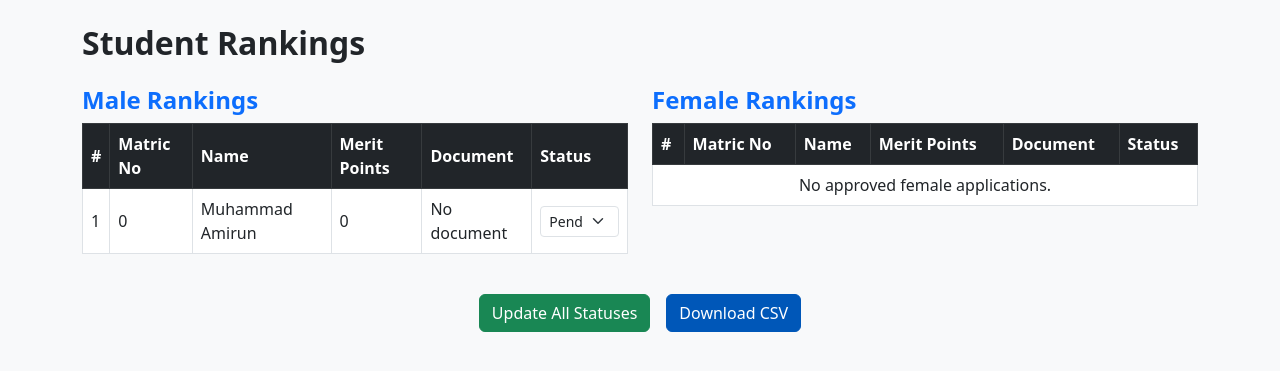
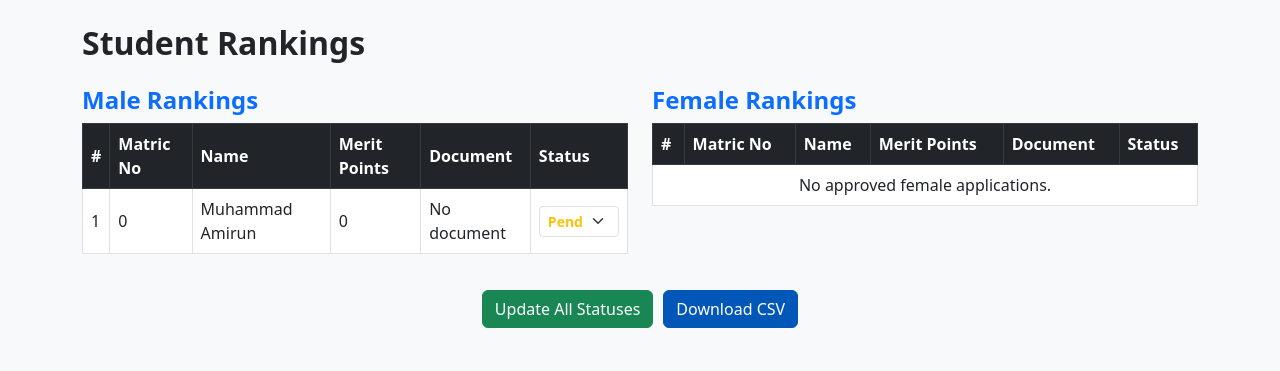
Before and after one commit to welsonxw/quota-active-system, a PHP site: page /rankings.php in a window 1280 px wide. Shown: the part 56-427 px from the top of the page. Run offline with PHP 8.4, Linux system fonts and the light colour scheme; data comes from the database, SQL or seed files in the repository; some libraries are stand-ins or nearby versions.

Commit message:
fiexed status

```diff
--- a/admin/rankings.php
+++ b/admin/rankings.php
@@ -1,5 +1,4 @@
 <?php
-// admin/rankings.php
 require_once __DIR__ . '/../includes/db.php';
 
 $male = $mysqli->query("SELECT s.matrix_no, s.fullname, a.student_id, a.merit, a.status, a.file_path
@@ -19,12 +18,34 @@ $female = $mysqli->query("SELECT s.matrix_no, s.fullname, a.student_id, a.merit,
 
 <head>
     <meta charset="UTF-8">
-    <meta name="viewport" content="width=device-width, initial-scale=1.0">
     <title>Student Rankings - Quota System</title>
     <link href="https://cdn.jsdelivr.net/npm/bootstrap@5.3.0/dist/css/bootstrap.min.css" rel="stylesheet">
     <link href="../assets/css/custom.css" rel="stylesheet">
     <link href="https://cdnjs.cloudflare.com/ajax/libs/font-awesome/6.5.0/css/all.min.css" rel="stylesheet">
-    <script src="https://cdn.jsdelivr.net/npm/sweetalert2@11"></script>
+    <style>
+        .status-select.pending {
+            color: #ffc107;
+            font-weight: bold;
+        }
+
+        .status-select.accepted {
+            color: #28a745;
+            font-weight: bold;
+        }
+
+        .status-select.rejected {
+            color: #dc3545;
+            font-weight: bold;
+        }
+
+        .btn-group-actions {
+            display: flex;
+            justify-content: center;
+            gap: 10px;
+            flex-wrap: wrap;
+            margin-top: 20px;
+        }
+    </style>
 </head>
 
 <body>
@@ -32,12 +53,13 @@ $female = $mysqli->query("SELECT s.matrix_no, s.fullname, a.student_id, a.merit,
 
 <div class="container mt-4">
     <h2 class="mb-4">Student Rankings</h2>
+
+    <form method="POST" action="update_statuses.php">
         <div class="row">
             <!-- Male Rankings -->
             <div class="col-md-6">
                 <h4 class="text-primary">Male Rankings</h4>
                 <div class="table-responsive">
-                    <form method="POST" action="update_statuses.php">
                     <table class="table table-hover table-bordered">
                         <thead class="table-dark">
                             <tr>
@@ -59,23 +81,15 @@ $female = $mysqli->query("SELECT s.matrix_no, s.fullname, a.student_id, a.merit,
                                 <td><?= htmlspecialchars($row['merit']) ?></td>
                                 <td>
                                     <?php if (!empty($row['file_path']) && file_exists(__DIR__ . '/../student/' . $row['file_path'])): ?>
-                                                <a href="../student/<?= htmlspecialchars($row['file_path']) ?>"
-                                                    class="btn btn-sm btn-outline-primary d-flex align-items-center gap-2"
-                                                    target="_blank"
-                                                    data-bs-toggle="tooltip"
-                                                    data-bs-placement="top"
-                                                    title="Open uploaded document">
+                                        <a href="../student/<?= htmlspecialchars($row['file_path']) ?>" class="btn btn-sm btn-outline-primary" target="_blank">
                                             <i class="fas fa-eye"></i> View
                                         </a>
-
-
-
                                     <?php else: ?>
                                         No document
                                     <?php endif; ?>
                                 </td>
                                 <td>
-                                            <select name="status[<?= $row['student_id'] ?>]" class="form-select form-select-sm">
+                                    <select name="status[<?= $row['student_id'] ?>]" class="form-select form-select-sm status-select <?= $row['status'] ?>">
                                         <option value="pending" <?= $row['status'] == 'pending' ? 'selected' : '' ?>>Pending</option>
                                         <option value="accepted" <?= $row['status'] == 'accepted' ? 'selected' : '' ?>>Accepted</option>
                                         <option value="rejected" <?= $row['status'] == 'rejected' ? 'selected' : '' ?>>Rejected</option>
@@ -84,16 +98,10 @@ $female = $mysqli->query("SELECT s.matrix_no, s.fullname, a.student_id, a.merit,
                             </tr>
                         <?php endwhile; ?>
                         <?php if ($i == 1): ?>
-                                    <tr>
-                                        <td colspan="6" class="text-center">No approved male applications.</td>
-                                    </tr>
+                            <tr><td colspan="6" class="text-center">No approved male applications.</td></tr>
                         <?php endif; ?>
                         </tbody>
                     </table>
-                        <div class="d-flex justify-content-center gap-3 mt-3">
-                            <form method="POST" action="update_statuses.php">
-                        </div>
-                    </form>
                 </div>
             </div>
 
@@ -101,7 +109,6 @@ $female = $mysqli->query("SELECT s.matrix_no, s.fullname, a.student_id, a.merit,
             <div class="col-md-6">
                 <h4 class="text-primary">Female Rankings</h4>
                 <div class="table-responsive">
-                    <form method="POST" action="update_statuses.php">
                     <table class="table table-hover table-bordered">
                         <thead class="table-dark">
                             <tr>
@@ -123,23 +130,15 @@ $female = $mysqli->query("SELECT s.matrix_no, s.fullname, a.student_id, a.merit,
                                 <td><?= htmlspecialchars($row['merit']) ?></td>
                                 <td>
                                     <?php if (!empty($row['file_path']) && file_exists(__DIR__ . '/../student/' . $row['file_path'])): ?>
-                                                <a href="../student/<?= htmlspecialchars($row['file_path']) ?>"
-                                                    class="btn btn-sm btn-outline-primary d-flex align-items-center gap-2"
-                                                    target="_blank"
-                                                    data-bs-toggle="tooltip"
-                                                    data-bs-placement="top"
-                                                    title="Open uploaded document">
+                                        <a href="../student/<?= htmlspecialchars($row['file_path']) ?>" class="btn btn-sm btn-outline-primary" target="_blank">
                                             <i class="fas fa-eye"></i> View
                                         </a>
-
-
-
                                     <?php else: ?>
                                         No document
                                     <?php endif; ?>
                                 </td>
                                 <td>
-                                            <select name="status[<?= $row['student_id'] ?>]" class="form-select form-select-sm">
+                                    <select name="status[<?= $row['student_id'] ?>]" class="form-select form-select-sm status-select <?= $row['status'] ?>">
                                         <option value="pending" <?= $row['status'] == 'pending' ? 'selected' : '' ?>>Pending</option>
                                         <option value="accepted" <?= $row['status'] == 'accepted' ? 'selected' : '' ?>>Accepted</option>
                                         <option value="rejected" <?= $row['status'] == 'rejected' ? 'selected' : '' ?>>Rejected</option>
@@ -148,37 +147,24 @@ $female = $mysqli->query("SELECT s.matrix_no, s.fullname, a.student_id, a.merit,
                             </tr>
                         <?php endwhile; ?>
                         <?php if ($i == 1): ?>
-                                    <tr>
-                                        <td colspan="6" class="text-center">No approved female applications.</td>
-                                    </tr>
+                            <tr><td colspan="6" class="text-center">No approved female applications.</td></tr>
                         <?php endif; ?>
                         </tbody>
                     </table>
-                        <div class="d-flex justify-content-center gap-3 mt-3">
-                            <form method="POST" action="update_statuses.php">
-                        </div>
-                    </form>
                 </div>
             </div>
         </div>
 
-        <!-- Action Buttons Unified -->
-        <div class="d-flex justify-content-center gap-3 flex-wrap mt-4">
-            <form method="POST" action="update_statuses.php">
+        <!-- Action Buttons -->
+        <div class="btn-group-actions">
             <button type="submit" class="btn btn-success">Update All Statuses</button>
-            </form>
-
             <form method="POST" action="export_ranking.php">
                 <button type="submit" class="btn btn-primary">Download CSV</button>
             </form>
         </div>
-
+    </form>
+</div>
 
 <script src="https://cdn.jsdelivr.net/npm/bootstrap@5.3.0/dist/js/bootstrap.bundle.min.js"></script>
-        <script>
-            const tooltipTriggerList = document.querySelectorAll('[data-bs-toggle="tooltip"]');
-            const tooltipList = [...tooltipTriggerList].map(el => new bootstrap.Tooltip(el));
-        </script>
-
 </body>
 </html>
```
Lines whose indentation alone changed are shown as unchanged.
